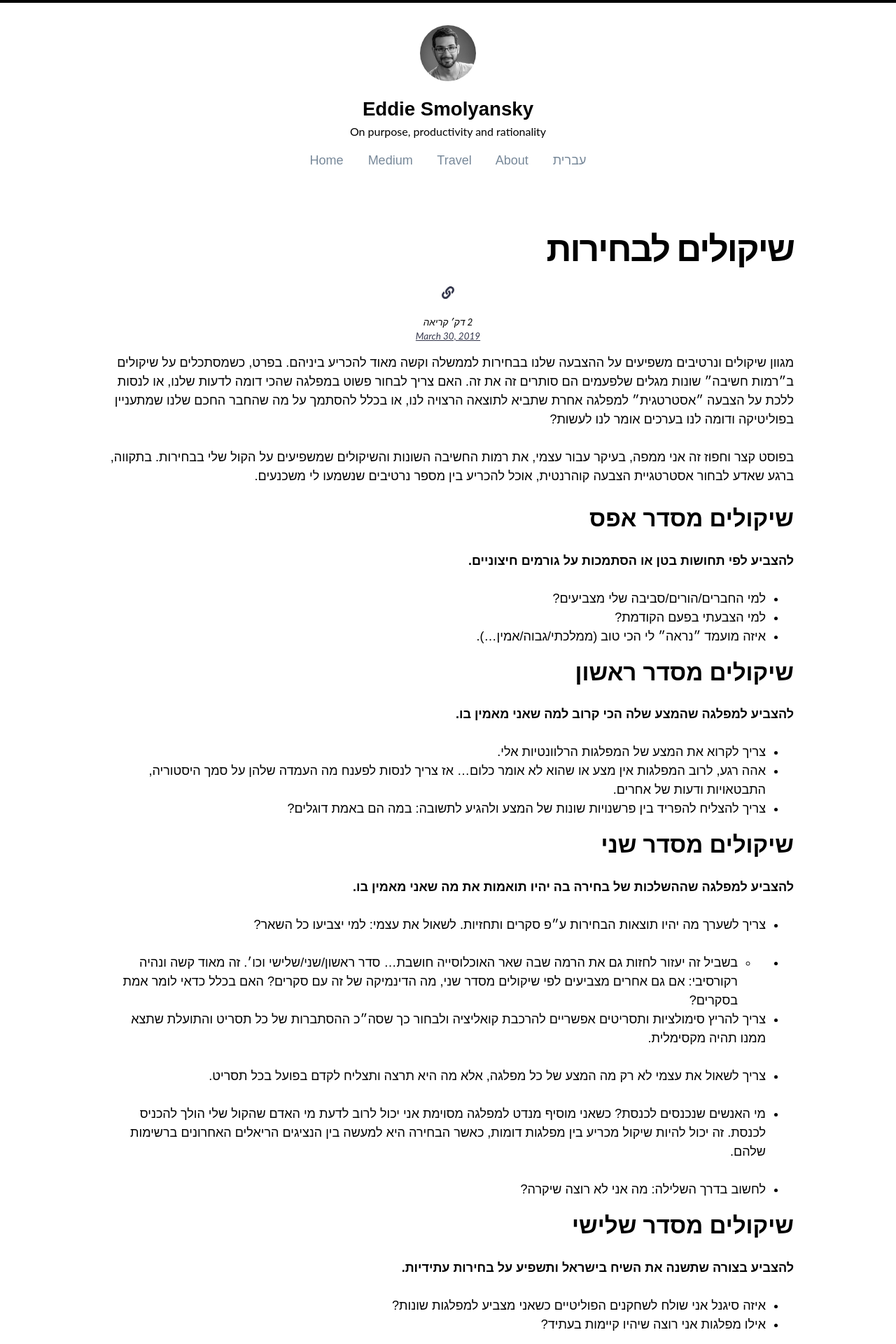
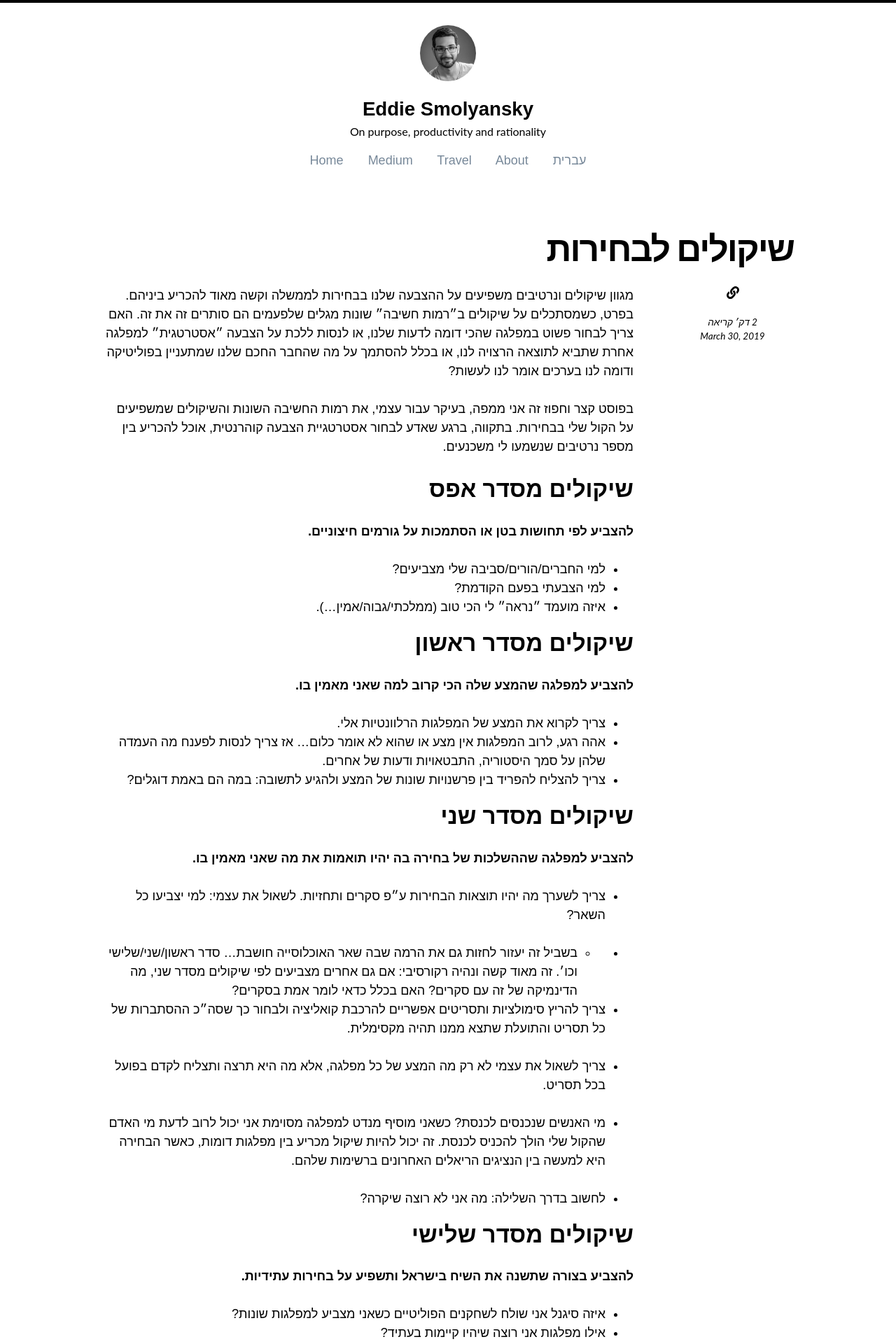
Before and after one commit to eddiesmo/eddiesmo.github.io, a Jekyll site: the page built from _hebrew/election-meta-levels.md, in a window 1280 px wide. Shown: the top 1920 px of the page at 70% size. Built offline with Jekyll 4.4.1, drawn with Linux system fonts in a browser that asks for light colours; nearby versions of some CDN libraries; comment, search, counter and statistics services are not loaded.

Commit message:
fix columns for hebrew posts

```diff
--- a/_layouts/post-heb.html
+++ b/_layouts/post-heb.html
@@ -2,7 +2,7 @@
 layout: default
 ---
 
-<main id="main" class="main-content" aria-label="Content">
+<main id="main" class="main-content layout--post" aria-label="Content">
   <article class="h-entry">
     {% include page-image.html %}
     <div class="page-wrapper" dir="rtl">
```
